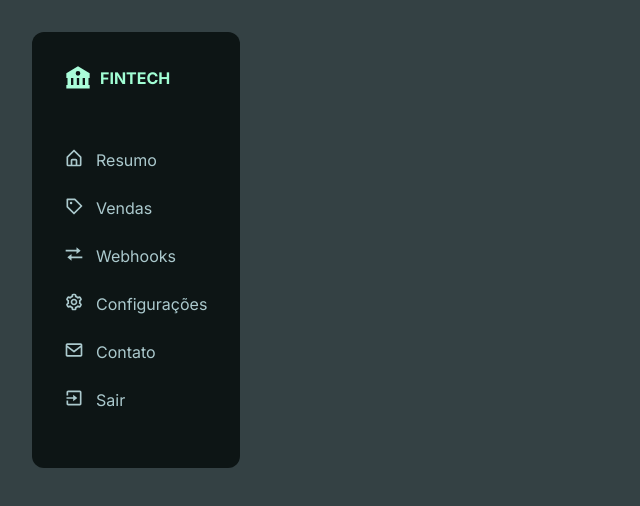
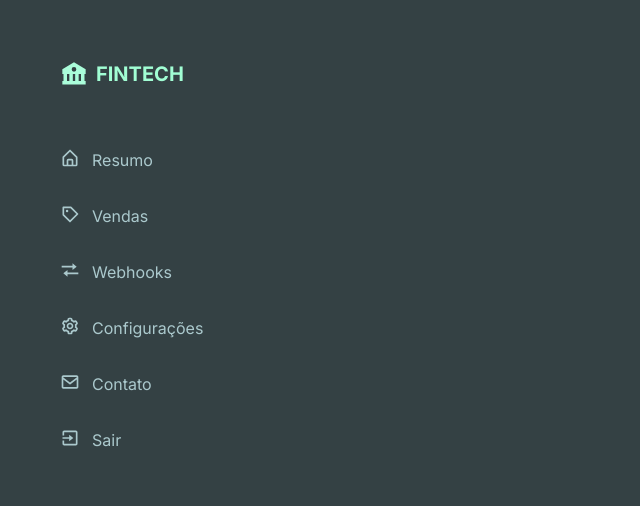
Before and after one commit to willyancr/Fintech, a React (Vite) app: page / in a window 1280 px wide. Shown: the top 506 px of the page, without its empty margins (0-640 px from the left). Built offline with nearby package versions, Linux system fonts and the light colour scheme.

Commit message:
feat: Remove Logo import and update menu styles

```diff
--- a/src/components/Menu.tsx
+++ b/src/components/Menu.tsx
@@ -1,5 +1,4 @@
 import React from 'react';
-import Logo from '../image/Logo';
 import {
   BiCog,
   BiHomeAlt,
@@ -12,35 +11,35 @@ import {
 
 function Menu() {
   return (
-    <div className="bg-projeto-primary w-52 p-8 rounded-xl text-projeto-primary3">
+    <div className="bg-menu text-projeto-primary3 w-52 rounded-xl rounded-r-lg h-screen ">
       {/* <Logo /> */}
-      <div className="flex gap-2 items-center mb-14">
+      <div className="flex gap-2 items-center px-7 pt-7 mb-14">
         <BiSolidBank className="text-projeto-secondary1 size-7" />
-        <h1 className="text-projeto-secondary font-bold">FINTECH</h1>
+        <h1 className="text-projeto-secondary font-bold text-xl">FINTECH</h1>
       </div>
-      <div>
-        <div className="flex gap-3  mb-6">
-          <BiHomeAlt className="text-projeto-primary3 size-5" />
+      <div className="px-5">
+        <div className="flex gap-3 mb-6 px-2 py-1 rounded hover:bg-projeto-secondary/50 hover:text-projeto-primary hover:font-bold hover:cursor-pointer ease-in duration-150">
+          <BiHomeAlt className=" size-5 " />
           <p>Resumo</p>
         </div>
-        <div className="flex gap-3 mb-6">
-          <BiPurchaseTag className="text-projeto-primary3 size-5" />
+        <div className="flex gap-3 mb-6 px-2 py-1 rounded hover:bg-projeto-secondary/50 hover:text-projeto-primary hover:font-bold hover:cursor-pointer ease-in duration-150">
+          <BiPurchaseTag className="size-5" />
           <p>Vendas</p>
         </div>
-        <div className="flex gap-3 mb-6">
-          <BiTransfer className="text-projeto-primary3 size-5" />
+        <div className="flex gap-3 mb-6 px-2 py-1 rounded hover:bg-projeto-secondary/50 hover:text-projeto-primary hover:font-bold hover:cursor-pointer ease-in duration-150">
+          <BiTransfer className="size-5" />
           <p>Webhooks</p>
         </div>
-        <div className="flex gap-3 mb-6">
-          <BiCog className="text-projeto-primary3 size-5" />
+        <div className="flex gap-3 mb-6 px-2 py-1 rounded hover:bg-projeto-secondary/50 hover:text-projeto-primary hover:font-bold hover:cursor-pointer ease-in duration-150">
+          <BiCog className="size-5" />
           <p>Configurações</p>
         </div>
-        <div className="flex gap-3 mb-6">
-          <BiEnvelope className="text-projeto-primary3 size-5" />
+        <div className="flex gap-3 mb-6 px-2 py-1 rounded hover:bg-projeto-secondary/50 hover:text-projeto-primary hover:font-bold hover:cursor-pointer ease-in duration-150">
+          <BiEnvelope className="size-5" />
           <p>Contato</p>
         </div>
-        <div className="flex gap-3 mb-6">
-          <BiExit className="text-projeto-primary3 size-5" />
+        <div className="flex gap-3 mb-6 px-2 py-1 rounded hover:bg-projeto-secondary/50 hover:text-projeto-primary hover:font-bold hover:cursor-pointer ease-in duration-150">
+          <BiExit className="size-5" />
           <p>Sair</p>
         </div>
       </div>
```
